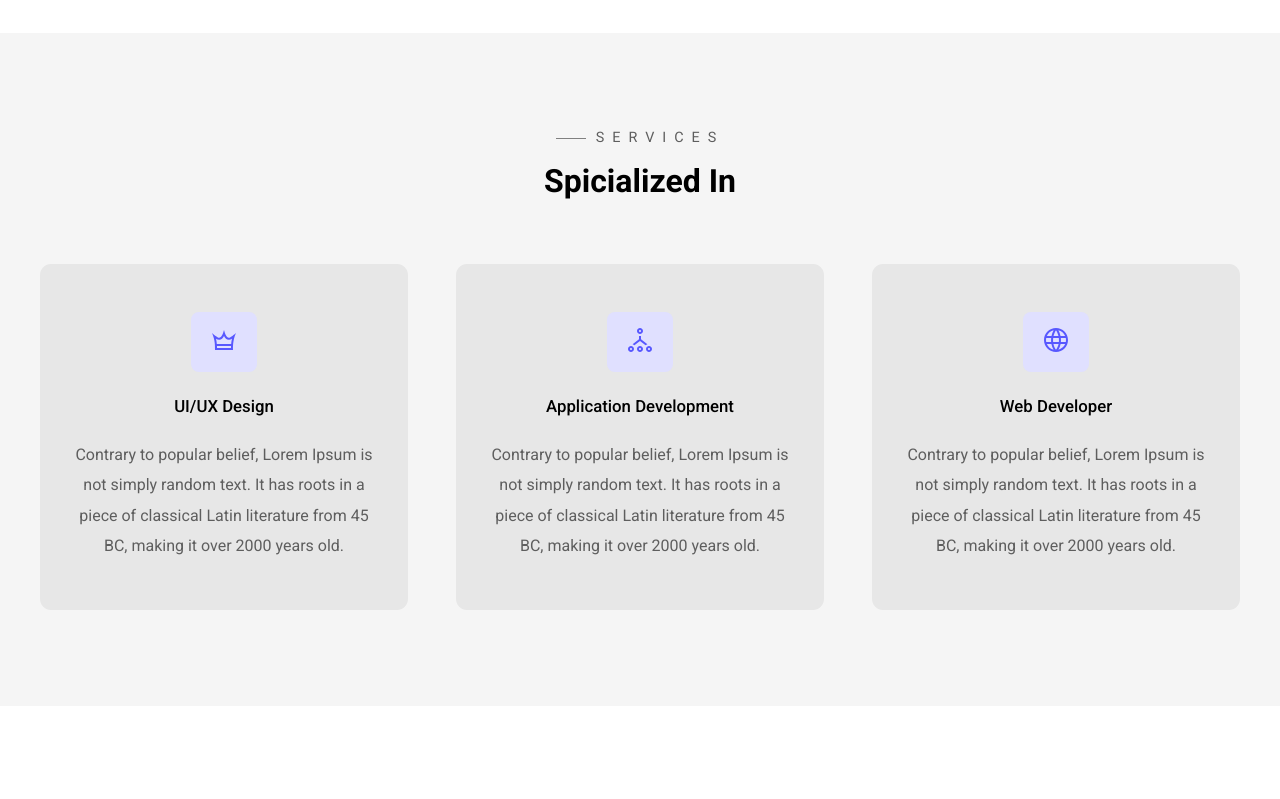
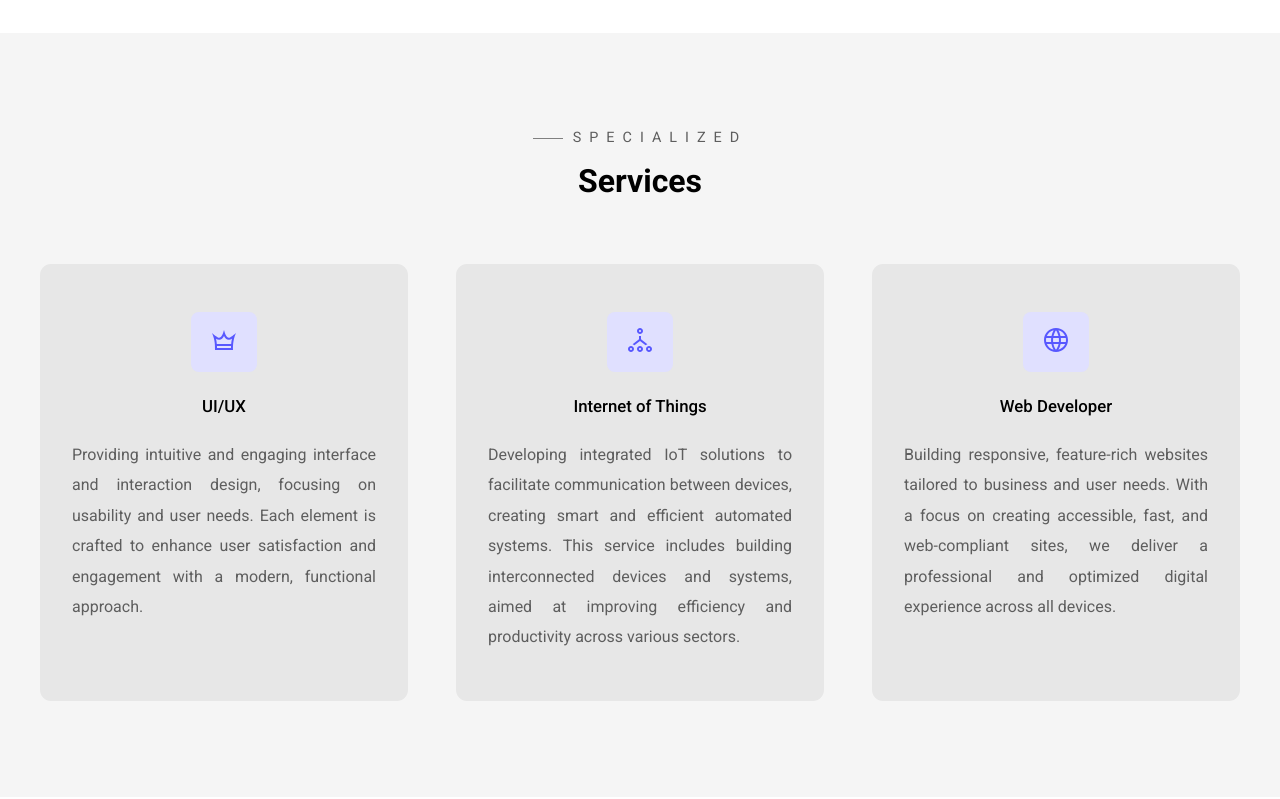
Before and after one commit to bryanpratama/portofolio, a plain HTML site: page index.html in a window 1280 px wide. Shown: the part 800-1599 px from the top of the page. Drawn offline with Linux system fonts and the light colour scheme.

Commit message:
add description Specialized Services

```diff
--- a/index.html
+++ b/index.html
@@ -39,7 +39,7 @@
                 <div class="hero-left">
                     <h3 class="pre-title">My name is</h3>
                     <h1 class="hero-name">Bryan <span>Pratama Putra</span></h1>
-                    <p>I'm a tech enthusiast and developer specializing in front-end and full-stack development.
+                    <p class="justify-text">I'm a tech enthusiast and developer specializing in front-end and full-stack development.
                         Currently pursuing a degree in Information Technology.
                         My journey in coding started with the basics,
                         and now I’m building sophisticated web applications with modern tools and frameworks.
@@ -56,8 +56,8 @@
 
     <section id="services">
         <div class="services main-contaier">
-            <h3 class="pre-title">Services</h3>
-            <h1 class="section-title services-title">Spicialized In</h1>
+            <h3 class="pre-title">Specialized   </h3>
+            <h1 class="section-title services-title">Services</h1>
 
             <div class="grid-3">
 
@@ -69,22 +69,22 @@
                                 d="M24 5c-3.923 3.265-5.623 4.716-7.15 4.716-2.44 0-3.681-3.675-4.85-7.716-1.165 4.028-2.41 7.715-4.853 7.715-1.513 0-3.168-1.404-7.147-4.715 3.321 7.018 3 14.292 3 17h18c0-1.718-.478-9.65 3-17zm-16.853 6.715c2.295 0 3.787-1.64 4.853-3.761 1.064 2.122 2.556 3.762 4.85 3.762 1.121 0 2.188-.43 3.126-1.042-.432 1.907-.68 3.72-.82 5.326h-14.322c-.138-1.617-.38-3.423-.808-5.324.927.607 2 1.039 3.121 1.039zm-2.14 8.285c-.003-.593-.016-1.267-.047-2h14.065c-.032.745-.046 1.422-.047 2h-13.971z" />
                         </svg>
                     </div>
-                    <h4>UI/UX Design</h4>
-                    <p>Contrary to popular belief, Lorem Ipsum is not simply random text. It has roots in a piece of classical Latin literature from 45 BC, making it over 2000 years old. </p>
+                    <h4>UI/UX</h4>
+                    <p class="justify-text">Providing intuitive and engaging interface and interaction design, focusing on usability and user needs. Each element is crafted to enhance user satisfaction and engagement with a modern, functional approach.</p>
                 </div>
                 <!-- service2 -->
                 <div class="service">
                     <div class="service-icon"><svg xmlns="http://www.w3.org/2000/svg" width="24" height="24" viewBox="0 0 24 24"><path d="M3 20c.552 0 1 .449 1 1s-.448 1-1 1-1-.449-1-1 .448-1 1-1zm0-2c-1.656 0-3 1.343-3 3s1.344 3 3 3 3-1.343 3-3-1.344-3-3-3zm9 2c.552 0 1 .449 1 1s-.448 1-1 1-1-.449-1-1 .448-1 1-1zm0-2c-1.656 0-3 1.343-3 3s1.344 3 3 3 3-1.343 3-3-1.344-3-3-3zm0-16c.552 0 1 .449 1 1s-.448 1-1 1-1-.449-1-1 .448-1 1-1zm0-2c-1.656 0-3 1.343-3 3s1.344 3 3 3 3-1.343 3-3-1.344-3-3-3zm9 20c.552 0 1 .449 1 1s-.448 1-1 1-1-.449-1-1 .448-1 1-1zm0-2c-1.656 0-3 1.343-3 3s1.344 3 3 3 3-1.343 3-3-1.344-3-3-3zm-1.577-1.721l-6.423-5.028v-3.352c-.323.066-.658.101-1 .101s-.677-.035-1-.101v3.352l-6.424 5.028c.695.233 1.323.602 1.844 1.093l5.58-4.372 5.579 4.373c.522-.492 1.15-.861 1.844-1.094z"/></svg>
                     </div>
-                    <h4>Application Development</h4>
-                    <p>Contrary to popular belief, Lorem Ipsum is not simply random text. It has roots in a piece of classical Latin literature from 45 BC, making it over 2000 years old. </p>
+                    <h4>Internet of Things</h4>
+                    <p class="justify-text">Developing integrated IoT solutions to facilitate communication between devices, creating smart and efficient automated systems. This service includes building interconnected devices and systems, aimed at improving efficiency and productivity across various sectors. </p>
                 </div>
                 <!-- service3 -->
                 <div class="service">
                     <div class="service-icon"><svg width="24" height="24" xmlns="http://www.w3.org/2000/svg" fill-rule="evenodd" clip-rule="evenodd"><path d="M12 0c6.623 0 12 5.377 12 12s-5.377 12-12 12-12-5.377-12-12 5.377-12 12-12m2.557 16h-5.115c.546 2.46 1.441 4.114 2.558 5.744 1.194-1.741 2.041-3.41 2.557-5.744m-7.157 0h-4.567c1.236 2.825 3.704 4.972 6.755 5.716-1.048-1.733-1.783-3.658-2.188-5.716m13.767 0h-4.567c-.391 1.988-1.095 3.887-2.175 5.694 3.012-.763 5.517-2.895 6.742-5.694m-14.005-6h-4.962c-.267 1.313-.267 2.685 0 4h4.915c-.119-1.329-.101-2.672.047-4m7.661 0h-5.647c-.165 1.326-.185 2.672-.053 4h5.753c.133-1.328.111-2.673-.053-4m6.977 0h-4.963c.148 1.328.166 2.671.048 4h4.915c.26-1.285.273-2.648 0-4m-12.156-7.729c-3.077.732-5.567 2.886-6.811 5.729h4.653c.435-2.042 1.178-3.985 2.158-5.729m2.355-.048c-1.089 1.77-1.91 3.453-2.463 5.777h4.927c-.534-2.246-1.337-3.948-2.464-5.777m2.368.069c1.013 1.812 1.733 3.76 2.146 5.708h4.654c-1.232-2.816-3.762-4.958-6.8-5.708"/></svg>
                     </div>
                     <h4>Web Developer</h4>
-                    <p>Contrary to popular belief, Lorem Ipsum is not simply random text. It has roots in a piece of classical Latin literature from 45 BC, making it over 2000 years old. </p>
+                    <p class="justify-text">Building responsive, feature-rich websites tailored to business and user needs. With a focus on creating accessible, fast, and web-compliant sites, we deliver a professional and optimized digital experience across all devices. </p>
                 </div>
             </div>
         </div>
@@ -117,7 +117,7 @@
                             <div>JavaScript</div>
 
                         </div>
-                        <p class="portofolio-description">Kopi Kuy adalah website untuk coffee shop yang dirancang dengan
+                        <p class="portofolio-description justify-text">Kopi Kuy adalah website untuk coffee shop yang dirancang dengan
                             tampilan modern dan navigasi intuitif.
                             Pengunjung bisa melihat menu, promo, dan memesan langsung secara online.
                             Desainnya responsif dan menghadirkan pengalaman interaktif.</p>
@@ -145,7 +145,7 @@
                             <div>Tailwind</div>
 
                         </div>
-                        <p>Lorem ipsum dolor, sit amet consectetur adipisicing elit. Esse mollitia omnis recusandae adipisci. Officia dignissimos delectus hic reiciendis alias? Corporis, ab magnam totam iure vitae itaque et aut officiis odio?</p>
+                        <p class="portofolio-description justify-text">Lorem ipsum dolor, sit amet consectetur adipisicing elit. Esse mollitia omnis recusandae adipisci. Officia dignissimos delectus hic reiciendis alias? Corporis, ab magnam totam iure vitae itaque et aut officiis odio?</p>
 
                     </div>
                 </div>
@@ -170,7 +170,7 @@
                             <div>Tailwind</div>
 
                         </div>
-                        <p>Lorem ipsum dolor, sit amet consectetur adipisicing elit. Esse mollitia omnis recusandae adipisci. Officia dignissimos delectus hic reiciendis alias? Corporis, ab magnam totam iure vitae itaque et aut officiis odio?</p>
+                        <p class="portofolio-description justify-text">Lorem ipsum dolor, sit amet consectetur adipisicing elit. Esse mollitia omnis recusandae adipisci. Officia dignissimos delectus hic reiciendis alias? Corporis, ab magnam totam iure vitae itaque et aut officiis odio?</p>
 
                     </div>
                 </div>
--- a/style.css
+++ b/style.css
@@ -47,6 +47,11 @@ p {
 
 p, span, label, input, textarea, li {
     color: var(--secondaryTextColor);
+}
+
+.justify-text {
+    text-align: justify;
+
 }
 
 a {
```
